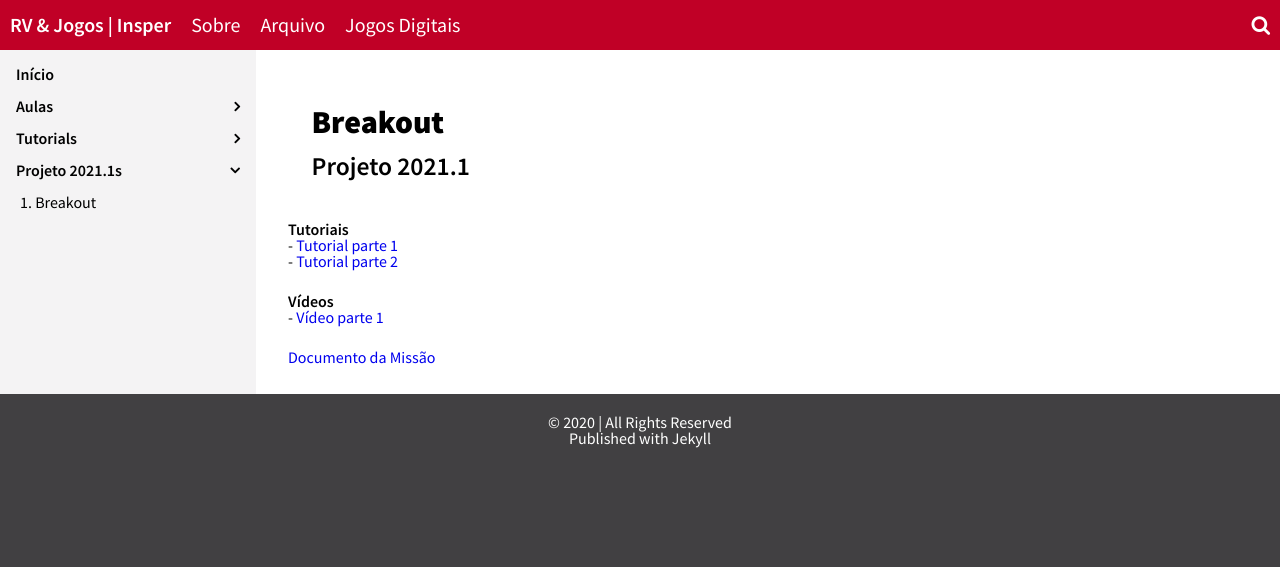
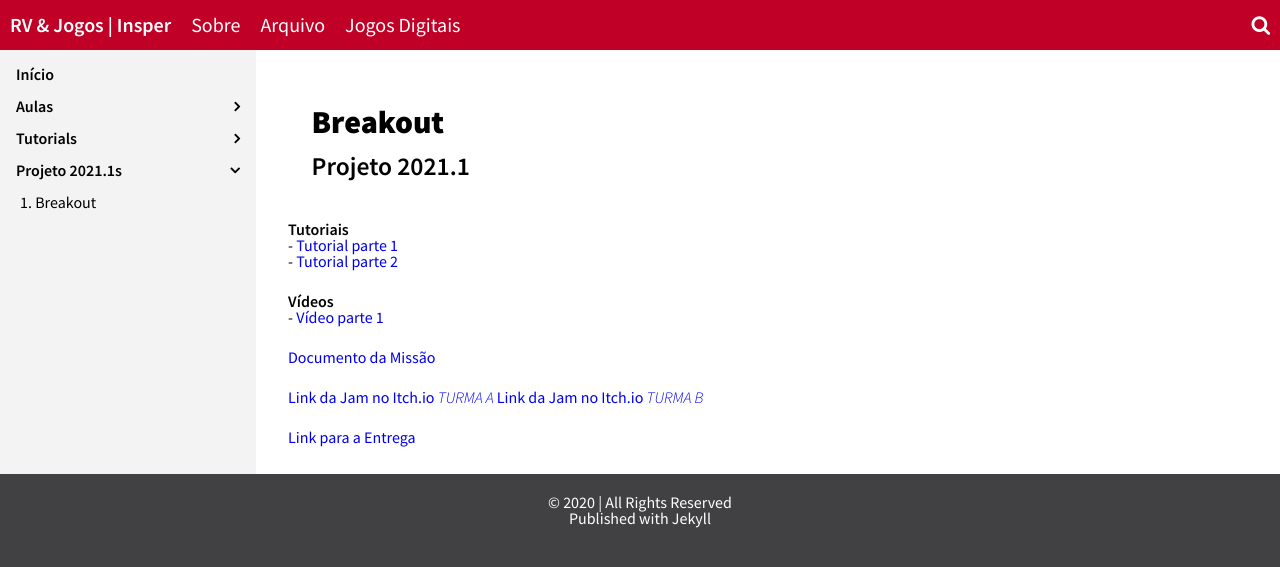
Before and after one commit to EmilFreme/templateBlog, a Jekyll site: the page built from _jogos_digitais/projeto-breakout.md, in a window 1280 px wide. Shown: the top 567 px of the page. Built offline with Jekyll 4.4.1, drawn with Linux system fonts in a browser that asks for light colours.

Commit message:
adicionado link para jams e formulário de entrega

```diff
--- a/_jogos_digitais/projeto-breakout.md
+++ b/_jogos_digitais/projeto-breakout.md
@@ -13,8 +13,9 @@ type: projeto 2021.1
 
 [Documento da Missão](https://docs.google.com/document/d/e/2PACX-1vT9RY9MxAx_Iu_hdiGdd5xm53OfGOdAbopDQ-uLS7b67eNqSi0Gseh7PCkUIJ73quN3HiVryEfXyKcJ/pub?embedded=true)
 
-<!--
-[Link da Jam no Itch.io]()
 
-[Link para a Entrega]()
- -->
+
+[Link da Jam no Itch.io *TURMA A*](https://itch.io/jam/20211-breakout-a)
+[Link da Jam no Itch.io *TURMA B*](https://itch.io/jam/20211-breakout-b)
+
+[Link para a Entrega](https://forms.gle/UTR2SPDkxqnutTku8)
```
